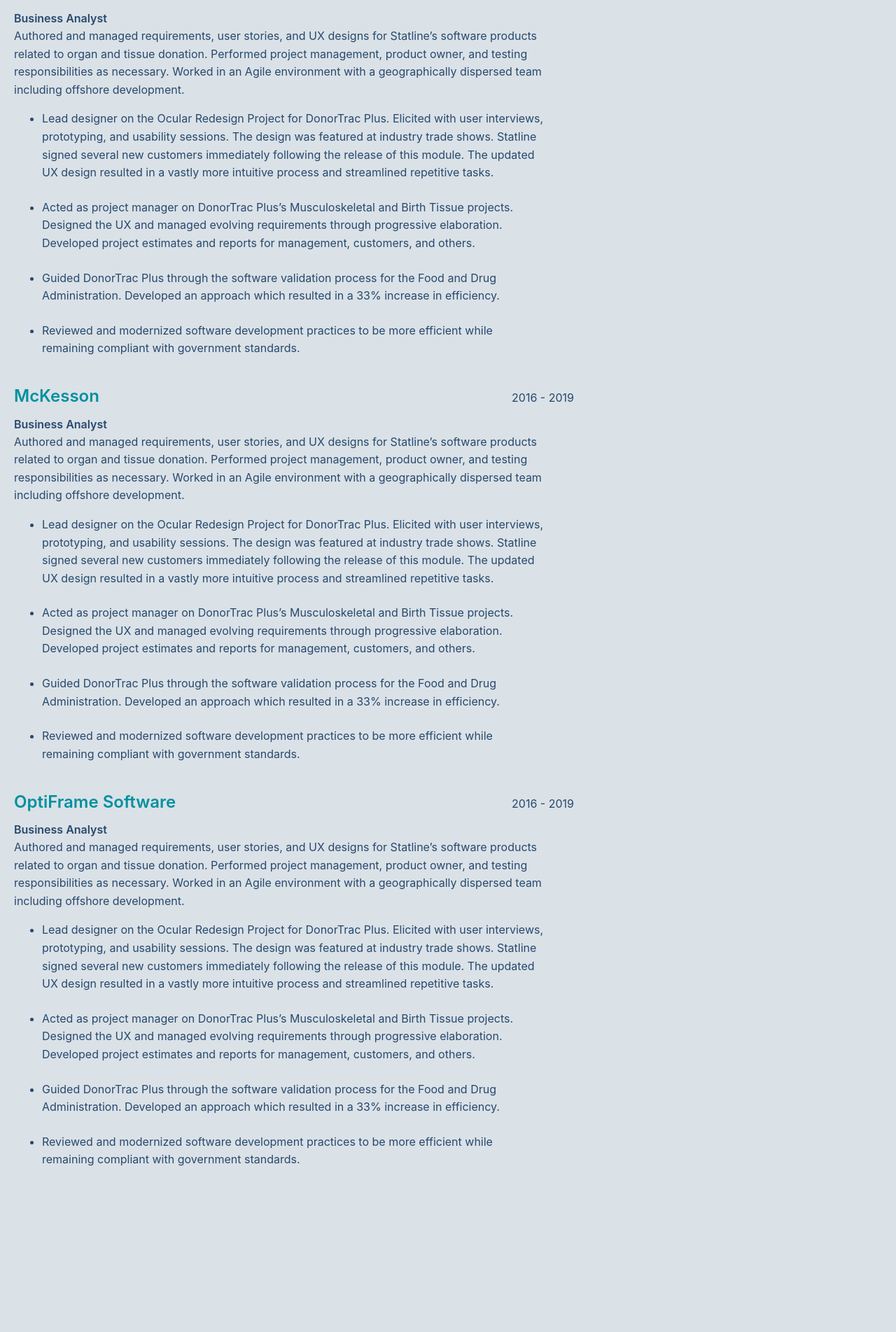
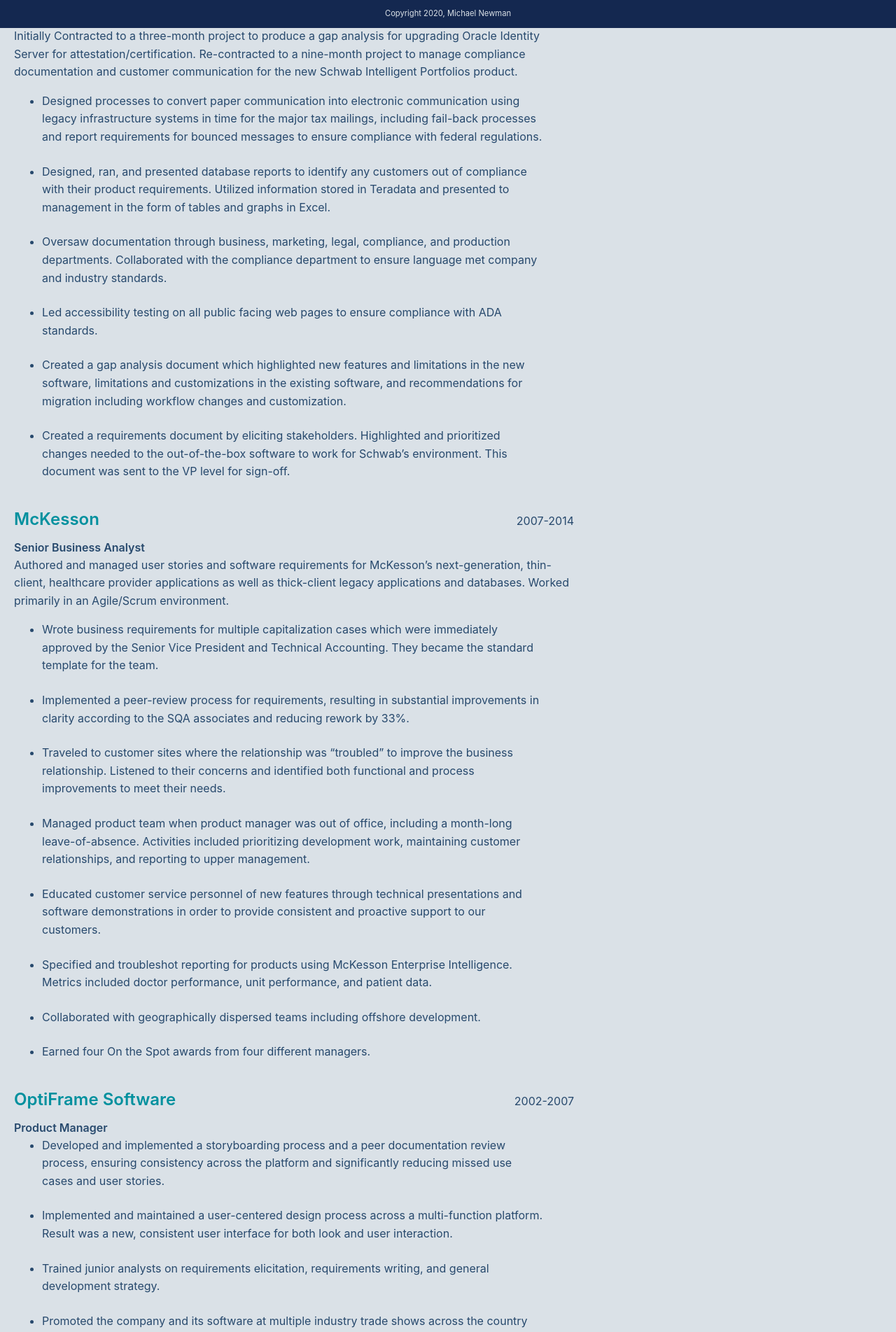
Before and after one commit to coloradohokie/dev_website, a React (Create React App) app: page /resume in a window 1280 px wide. Shown: the part 760-2663 px from the top of the page at 70% size. Before the commit the page ends 2454 px from the top, so only its background shows below. Built offline with nearby package versions, Linux system fonts and the light colour scheme.

Commit message:
base content for about and resume; add various css styling

```diff
--- a/src/components/Job/Job.js
+++ b/src/components/Job/Job.js
@@ -5,16 +5,10 @@ const job = (props) => (
     <div>
         <div className={classes.Titlebar}>
             <h2>{props.company}</h2>
-            <p>2016 - 2019</p>
+            <p>{props.years}</p>
         </div>
-        <h3>Business Analyst</h3>
-        <p>Authored and managed requirements, user stories, and UX designs for Statline’s software products related to organ and tissue donation. Performed project management, product owner, and testing responsibilities as necessary. Worked in an Agile environment with a geographically dispersed team including offshore development.</p>
-        <ul className={classes.BulletList}>
-            <li>Lead designer on the Ocular Redesign Project for DonorTrac Plus. Elicited with user interviews, prototyping, and usability sessions. The design was featured at industry trade shows. Statline signed several new customers immediately following the release of this module. The updated UX design resulted in a vastly more intuitive process and streamlined repetitive tasks.</li>
-            <li>Acted as project manager on DonorTrac Plus’s Musculoskeletal and Birth Tissue projects. Designed the UX and managed evolving requirements through progressive elaboration. Developed project estimates and reports for management, customers, and others.</li>
-            <li>Guided DonorTrac Plus through the software validation process for the Food and Drug Administration. Developed an approach which resulted in a 33% increase in efficiency.</li>
-            <li>Reviewed and modernized software development practices to be more efficient while remaining compliant with government standards.</li>
-        </ul>
+        <h3>{props.position}</h3>
+        {props.children}
     </div>
 )
 
--- a/src/components/Job/Job.module.css
+++ b/src/components/Job/Job.module.css
@@ -1,13 +1,3 @@
-.BulletList {
-    list-style-type: disc;
-    margin-left: 2.5rem;
-    margin-right: 2.5rem;
-}
-
-.BulletList li {
-    margin-bottom: 1.5rem;
-    line-height: 1.6;
-}
 
 .Titlebar {
     display: flex;
--- a/src/components/Layout/Layout.js
+++ b/src/components/Layout/Layout.js
@@ -1,5 +1,6 @@
 import React, { Component } from 'react'
 import Toolbar from '../Navigation/Toolbar/Toolbar'
+import classes from './Layout.module.css'
 
 class Layout extends Component {
 
@@ -10,6 +11,9 @@ class Layout extends Component {
             <main>
                 {this.props.children}
             </main>
+            <footer className={classes.Footer}>
+                Copyright {new Date().getFullYear()}, Michael Newman
+            </footer>
             </>
         )
     }
--- /dev/null
+++ b/src/components/Layout/Layout.module.css
@@ -0,0 +1,13 @@
+.Footer {
+    background-color: var(--header-color);
+    color: var(--background-color);
+    width: 100%;
+    height: 40px;
+    font-size: 0.7em;
+    display: flex;
+    justify-content: center;
+    align-items: center;
+    position: fixed;
+    bottom: 0px;
+    border-top: 2px solid var(--accent-color);
+}
--- a/src/containers/Home/Home.js
+++ b/src/containers/Home/Home.js
@@ -4,8 +4,10 @@ import classes from './Home.module.css'
 const home = () => (
     <div>
         <h1>About</h1>
-        <p>Hello, my name is Michael Newman and I am a former product owner and project manager turned full stack web developer.</p>
-        <p>I have worked in IT for over 15 years in numerous industries at companies of all sizes.</p>
+        <p>Hello, my name is Michael Newman and I am a former business analyst, project manager, and product owner turned full stack web developer.</p>
+        <p>I have worked in IT for over 15 years in numerous industries at companies of all sizes, with an emphasis on user experience. My passion is creating products that just work. After building a career of almost two decades do this, I decided I wanted to take a shot at coding. I said goodbye to my last contract gig just before the holidays in 2019, and in January 2020 I enrolled in Flatiron School's software development coding bootcamp.</p>
+
+        <p>As the world has shifted to mobile browsing, smartphone apps, and the Internet of Things I've put my emphasis there as well. My focus has been on React and Ruby for web browsing, and a bit of Java for androidOS. I do still hope to pick up C++ and C# in the days ahead.</p>
         <div className={classes.line}></div>
     </div>
 )
--- a/src/containers/Resume/Resume.js
+++ b/src/containers/Resume/Resume.js
@@ -1,15 +1,53 @@
 import React from 'react'
 import Job from '../../components/Job/Job'
+import classes from './Resume.module.css'
 
 const resume = () => (
     <div>
         <h1>Resume</h1>
         <p>This is the resume page.</p>
 
-        <Job company="Statline" />
-        <Job company="Charles Schwab" />
-        <Job company="McKesson" />
-        <Job company="OptiFrame Software" />
+        <Job company="Statline" years="2016-2019" position="Business Analyst">
+            <p>Authored and managed requirements, user stories, and UX designs for Statline’s software products related to organ and tissue donation. Performed project management, product owner, and testing responsibilities as necessary. Worked in an Agile environment with a geographically dispersed team including offshore development.</p>
+            <ul className={classes.BulletList}>
+                <li>Lead designer on the Ocular Redesign Project for DonorTrac Plus. Elicited with user interviews, prototyping, and usability sessions. The design was featured at industry trade shows. Statline signed several new customers immediately following the release of this module. The updated UX design resulted in a vastly more intuitive process and streamlined repetitive tasks.</li>
+                <li>Acted as project manager on DonorTrac Plus’s Musculoskeletal and Birth Tissue projects. Designed the UX and managed evolving requirements through progressive elaboration. Developed project estimates and reports for management, customers, and others.</li>
+                <li>Guided DonorTrac Plus through the software validation process for the Food and Drug Administration. Developed an approach which resulted in a 33% increase in efficiency.</li>
+                <li>Reviewed and modernized software development practices to be more efficient while remaining compliant with government standards.</li>
+            </ul>
+        </Job>
+        <Job company="Charles Schwab" years="2014-2015" position='Senior Business Analyst / Product Owner'>
+            <p>Initially Contracted to a three-month project to produce a gap analysis for upgrading Oracle Identity Server for attestation/certification. Re-contracted to a nine-month project to manage compliance documentation and customer communication for the new Schwab Intelligent Portfolios product.</p>
+            <ul className={classes.BulletList}>
+                <li>Designed processes to convert paper communication into electronic communication using legacy infrastructure systems in time for the major tax mailings, including fail-back processes and report requirements for bounced messages to ensure compliance with federal regulations.</li>
+                <li>Designed, ran, and presented database reports to identify any customers out of compliance with their product requirements. Utilized information stored in Teradata and presented to management in the form of tables and graphs in Excel.</li>
+                <li>Oversaw documentation through business, marketing, legal, compliance, and production departments. Collaborated with the compliance department to ensure language met company and industry standards.</li>
+                <li>Led accessibility testing on all public facing web pages to ensure compliance with ADA standards.</li>
+                <li>Created a gap analysis document which highlighted new features and limitations in the new software, limitations and customizations in the existing software, and recommendations for migration including workflow changes and customization.</li>
+                <li>Created a requirements document by eliciting stakeholders. Highlighted and prioritized changes needed to the out-of-the-box software to work for Schwab’s environment. This document was sent to the VP level for sign-off.</li>
+            </ul>
+        </Job>
+        <Job company="McKesson" years="2007-2014" position="Senior Business Analyst">
+            <p>Authored and managed user stories and software requirements for McKesson’s next-generation, thin-client, healthcare provider applications as well as thick-client legacy applications and databases. Worked primarily in an Agile/Scrum environment.</p>
+            <ul className={classes.BulletList}>
+                <li>Wrote business requirements for multiple capitalization cases which were immediately approved by the Senior Vice President and Technical Accounting. They became the standard template for the team.</li>
+                <li>Implemented a peer-review process for requirements, resulting in substantial improvements in clarity according to the SQA associates and reducing rework by 33%.</li>
+                <li>Traveled to customer sites where the relationship was “troubled” to improve the business relationship. Listened to their concerns and identified both functional and process improvements to meet their needs.</li>
+                <li>Managed product team when product manager was out of office, including a month-long leave-of-absence. Activities included prioritizing development work, maintaining customer relationships, and reporting to upper management.</li>
+                <li>Educated customer service personnel of new features through technical presentations and software demonstrations in order to provide consistent and proactive support to our customers.</li>
+                <li>Specified and troubleshot reporting for products using McKesson Enterprise Intelligence. Metrics included doctor performance, unit performance, and patient data.</li>
+                <li>Collaborated with geographically dispersed teams including offshore development.</li>
+                <li>Earned four On the Spot awards from four different managers.</li>
+            </ul>
+        </Job>
+        <Job company="OptiFrame Software" years="2002-2007" position="Product Manager">
+            <ul className={classes.BulletList}>
+                <li>Developed and implemented a storyboarding process and a peer documentation review process, ensuring consistency across the platform and significantly reducing missed use cases and user stories.</li>
+                <li>Implemented and maintained a user-centered design process across a multi-function platform.  Result was a new, consistent user interface for both look and user interaction.</li>
+                <li>Trained junior analysts on requirements elicitation, requirements writing, and general development strategy. </li>
+                <li>Promoted the company and its software at multiple industry trade shows across the country and internationally.</li>
+            </ul>
+        </Job>
 
 
 
--- /dev/null
+++ b/src/containers/Resume/Resume.module.css
@@ -0,0 +1,10 @@
+.BulletList {
+    list-style-type: disc;
+    margin-left: 2.5rem;
+    margin-right: 2.5rem;
+}
+
+.BulletList li {
+    margin-bottom: 1.5rem;
+    line-height: 1.6;
+}
```
